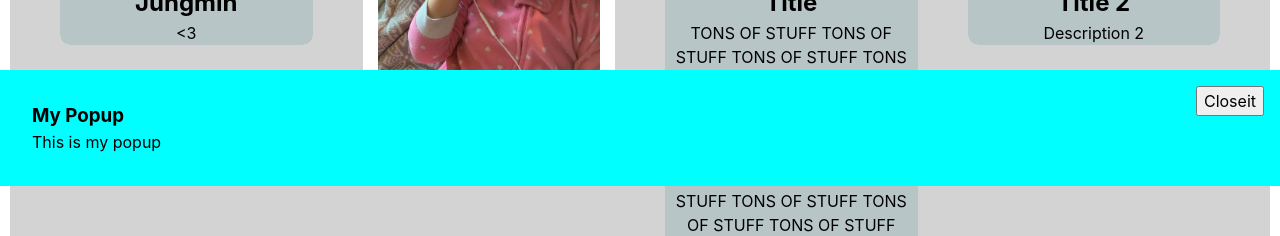
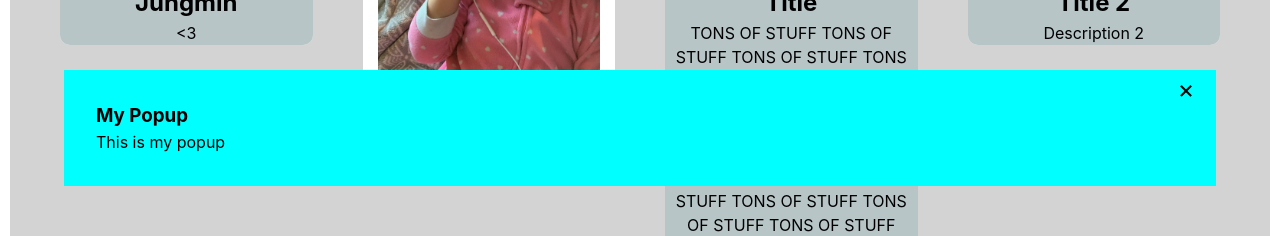
Before and after one commit to n1loj/gabriel_jolin_showcase, a React (Create React App) app: page / in a window 1280 px wide. Both pictures are taken after a click on the button 791 px from the left and 356 px from the top of the page. Shown: the part 272-508 px from the top of the page. Built offline with nearby package versions, Linux system fonts and the light colour scheme.

Commit message:
changed button on pop-up close

```diff
--- a/src/Components/Popup/Popup.jsx
+++ b/src/Components/Popup/Popup.jsx
@@ -5,7 +5,7 @@ function Popup(props) {
     return (props.trigger) ? (
         <div className="popup">
             <div className="popup-inner">
-                <button className="close-btn" onClick={() => props.setTrigger(false)}>Closeit</button>
+                <span className="close-btn" onClick={() => props.setTrigger(false)}>&times;</span>
                 {props.children}
             </div>
         </div>
--- a/src/Components/Popup/popup.scss
+++ b/src/Components/Popup/popup.scss
@@ -1,4 +1,4 @@
-.popup{
+.popup {
     position: fixed;
     top: 0;
     left: 0;
@@ -11,16 +11,22 @@
 
     z-index: 9999;
 
-        .popup-inner{
+    .popup-inner {
         position: relative;
         padding: 32px;
-            width: 100%;
+        width: 90%;
         background-color: aqua;
 
-            .close-btn{
+        .close-btn {
             position: absolute;
-                top:16px;
-                right: 16px;
+            cursor: pointer;
+            height: 60px;
+            width: 60px;
+            font-size: 2vw;
+            // font-size: 2vw;
+            top: 0px;
+            right: 0px;
+            text-align: center;
         }
     }
 }
```
Lines whose indentation alone changed are shown as unchanged.
